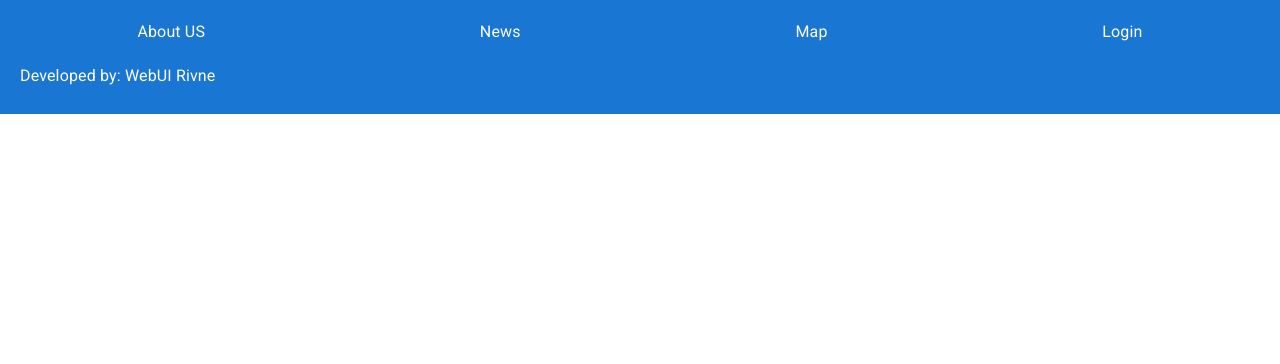
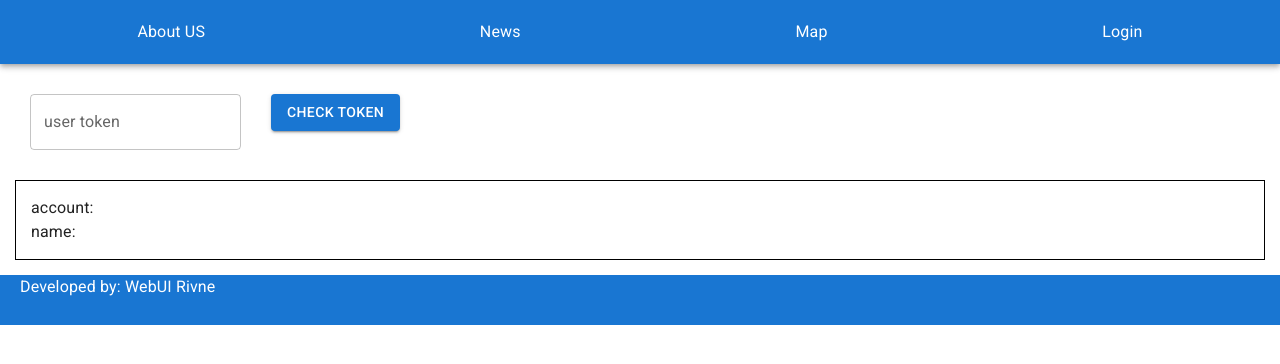
Before and after one commit to IT-Academy-Social-Projects-KRV/MapUA, a React (Create React App) app in the folder frontend/: page /test-profile-data in a window 1280 px wide. Shown: the top 364 px of the page. Built offline with nearby package versions, Linux system fonts and the light colour scheme; no server answers.

Commit message:
created profile page for testing incoming data, and added it into routes

```diff
--- a/frontend/src/App.tsx
+++ b/frontend/src/App.tsx
@@ -5,6 +5,7 @@ import HomeScreen from 'screens/HomeScreen';
 import NavBar from 'components/Header/NavBar';
 import Footer from 'components/Footer/Footer';
 import ComposeComponents from 'redux/components/ComposeComponents';
+import Profile from 'components/develop/Profile';
 
 function App() {
   return (
@@ -35,6 +36,7 @@ function App() {
       <Routes>
         <Route path="/" element={<HomeScreen />} />
         <Route path="/test-redux-components" element={<ComposeComponents />} />
+        <Route path="/test-profile-data" element={<Profile />} />
       </Routes>
       <Footer />
     </BrowserRouter>
--- /dev/null
+++ b/frontend/src/components/develop/Profile.tsx
@@ -0,0 +1,65 @@
+import { Box, Button, TextField } from '@mui/material';
+import React, { useState } from 'react';
+import { UserDataType } from '../../../types';
+import { fetchData } from '../../utils/requests';
+
+const { REACT_APP_API_URI } = process.env;
+
+function Profile() {
+  const [token, setToken] = useState<string>('');
+  const [userData, setUserData] = useState<UserDataType>({
+    account: '',
+    name: '',
+    userToken: ''
+  });
+
+  async function onGetToken() {
+    if (token) {
+      const url = `${REACT_APP_API_URI}userData/${token}`;
+      const { status, data } = await fetchData(url);
+
+      console.log(status, data);
+      if (status && data && data.message) {
+        console.log(status, data.message);
+        return;
+      }
+
+      if (data) {
+        setUserData(data.userData);
+        console.log(data.userData);
+      }
+    }
+  }
+
+  const onTokenChange = (e: any) => {
+    setToken(e.target.value);
+  };
+
+  return (
+    <Box
+      sx={{
+        m: 3,
+        '&>*:not(:last-child)': {
+          m: 3
+        }
+      }}
+    >
+      <TextField value={token} onChange={onTokenChange} label="user token" />
+      <Button variant="contained" onClick={() => onGetToken()}>
+        Check token
+      </Button>
+      <Box
+        sx={{
+          mt: 3,
+          p: 3,
+          border: '1px solid black'
+        }}
+      >
+        <Box>{`account: ${userData.account}`}</Box>
+        <Box>{`name: ${userData.name}`}</Box>
+      </Box>
+    </Box>
+  );
+}
+
+export default Profile;
```
